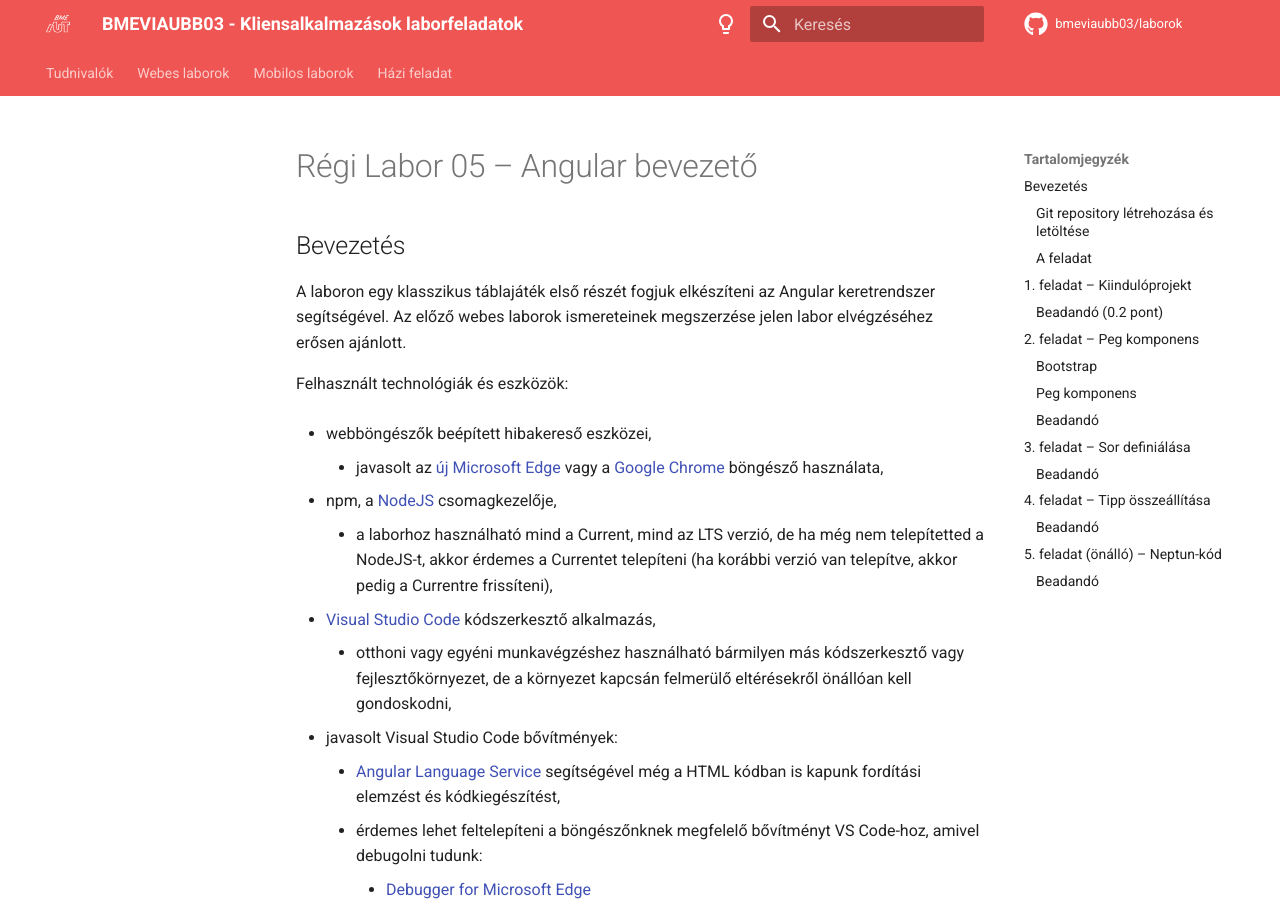
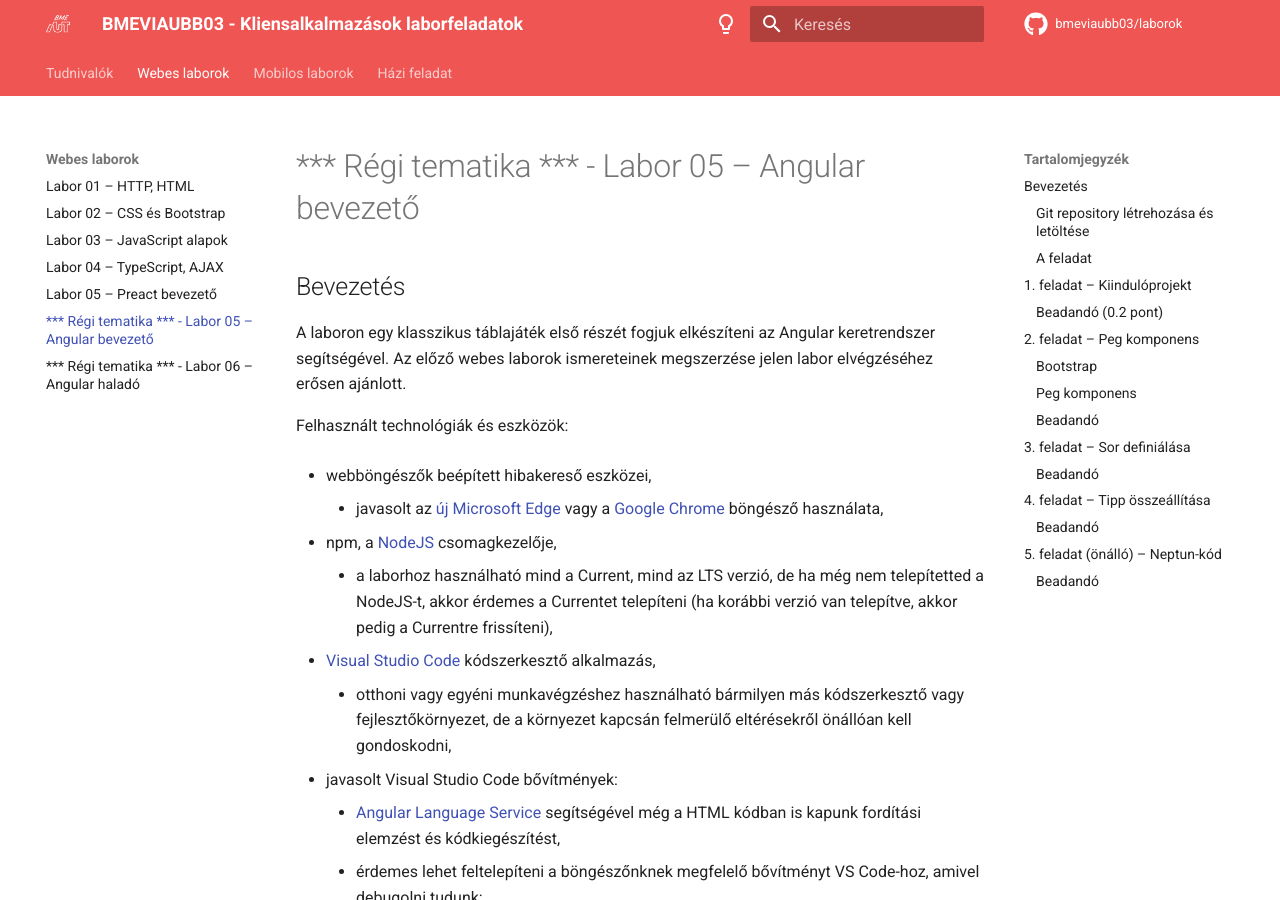
Before and after one commit to BMEVIAUBB03/laborok, an MkDocs documentation site: the page built from docs/laborok/web/05-angular-01/index.md, in a window 1280 px wide and 900 px high. Built offline with MkDocs 1.6.1 and Material for MkDocs 9.7.7, drawn with Linux system fonts in a browser that asks for light colours; comment, search, counter and statistics services are not loaded.

Commit message:
Re-added old Angular labs

```diff
--- a/docs/laborok/web/05-angular-01/index.md
+++ b/docs/laborok/web/05-angular-01/index.md
@@ -1,4 +1,4 @@
-# Régi Labor 05 – Angular bevezető
+# *** Régi tematika *** - Labor 05 – Angular bevezető
 
 ## Bevezetés
 
--- a/docs/laborok/web/06-angular-02/index.md
+++ b/docs/laborok/web/06-angular-02/index.md
@@ -1,4 +1,4 @@
-# Régi Labor 06 – Angular haladó
+# *** Régi tematika *** - Labor 06 – Angular haladó
 
 ## Bevezetés
 
--- a/mkdocs.yml
+++ b/mkdocs.yml
@@ -91,6 +91,8 @@ nav:
       - laborok/web/03-js/index.md
       - laborok/web/04-ts/index.md
       - laborok/web/05-react-01/index.md
+      - laborok/web/05-angular-01/index.md
+      - laborok/web/06-angular-02/index.md
   - "Mobilos laborok":
       - laborok/android/basics/index.md
       - laborok/android/ui-basics/index.md
```
